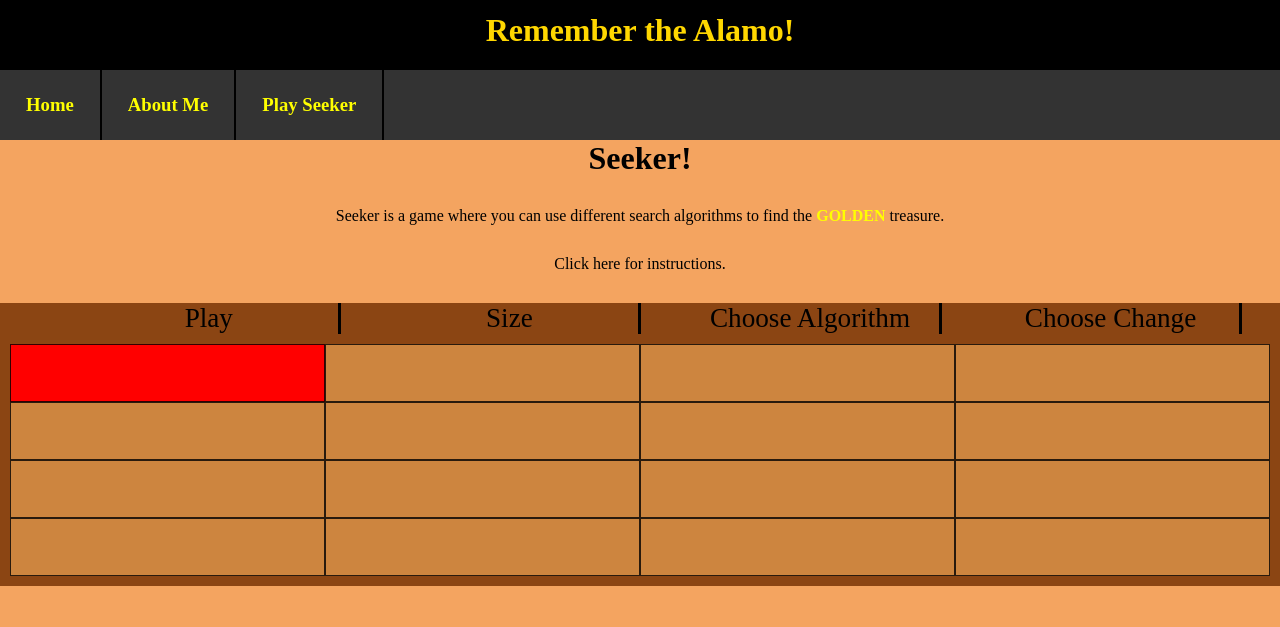
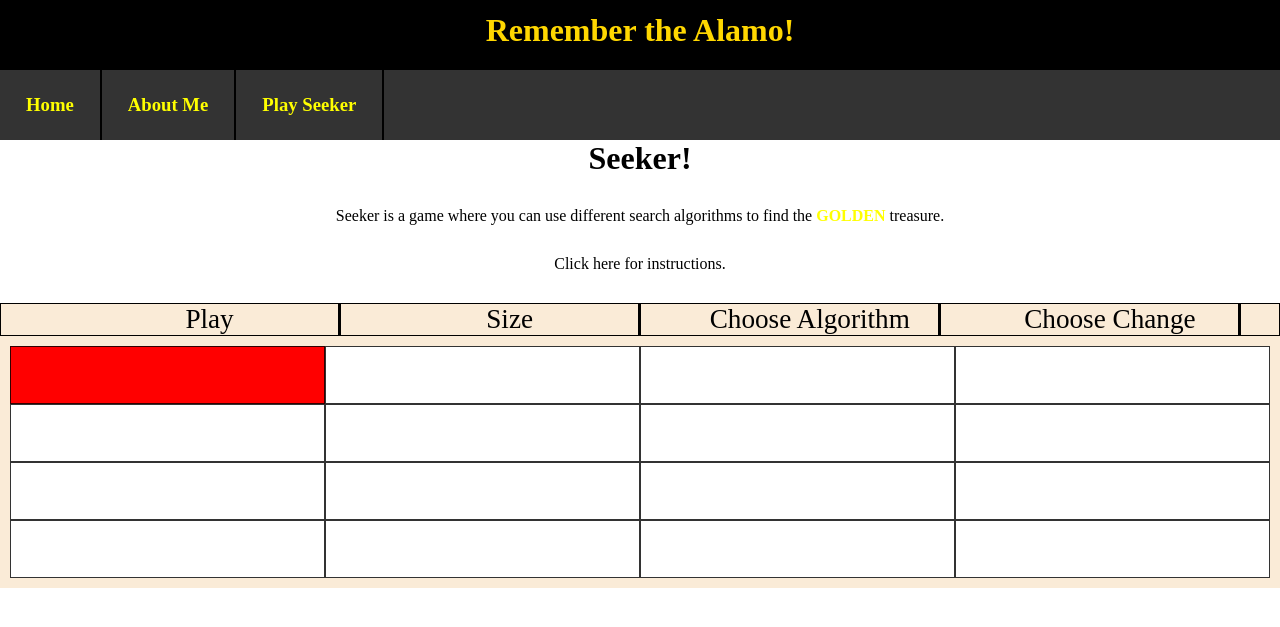
Before and after one commit to ralamo33/mysite, a Django app: page /seeker/ in a window 1280 px wide. Shown: the top 627 px of the page. Run offline with Django 3.2, Linux system fonts and the light colour scheme.

Commit message:
Fixed obstacle error. Redigned for white colors.

```diff
--- a/assets/script.js
+++ b/assets/script.js
@@ -52,7 +52,7 @@
         if (littleSearch(queue, seen, found_treasure, is_bfs)) {
             return seen;
         }
-        queue.push(nextUnvisited())
+        queue.push(nextUnvisited(seen))
     }
     return seen;
 }
@@ -95,11 +95,18 @@
     return answer;
 }
 
-function nextUnvisited() {
+function nextUnvisited(seen) {
     children = grid.children;
     for(let i = 0; i < children.length; i++) {
-        if (!isVisited(i)) {
-            return children[i];
+        child = children[i];
+        if (contains(seen, child)) {
+            continue;
+        }
+        else if(child.status.backgroundColor == cellStatus.OBSTACLE) {
+            seen.push(child);
+        }
+        else {
+            return child;
         }
     }
     //ToDo: Throw an error if no cell is returned. There are more treasures than there are treasure tiles.
--- a/assets/style.css
+++ b/assets/style.css
@@ -14,12 +14,12 @@
 Designed for seeker.html
 */
 :root {
-    --rowNum: 3;
-    --colNum: 5;
+    --rowNum: 10;
+    --colNum: 10;
 }
 
 #seeker-body {
-    background-color: sandybrown;
+    background-color: white;
     color: black;
 }
 
@@ -36,13 +36,13 @@
     display: grid;
     grid-template-rows: repeat(var(--rowNum), auto);
     grid-template-columns: repeat(var(--colNum), auto);
-    background-color: saddlebrown;
+    background-color: antiquewhite;
     padding: 10px;
 }
 
 .cell {
     height: 1em;
-    background-color: peru;
+    background-color: white;
     border: 1px solid rgba(0, 0, 0, 0.8);
     padding: 20px;
 }
@@ -60,7 +60,10 @@
     list-style-type: none;
     margin: auto;
     overflow: hidden;
-    background-color: saddlebrown;
+    background-color: antiquewhite;
+    border-width: .1em;
+    border-style: solid;
+    border-color: black;
     color: red;
 }
 
@@ -77,7 +80,7 @@
     z-index: 1;
     text-align: inherit;
     font-size: .8em;
-    color: white;
+    color: grey;
     display: none;
 }
 
```
